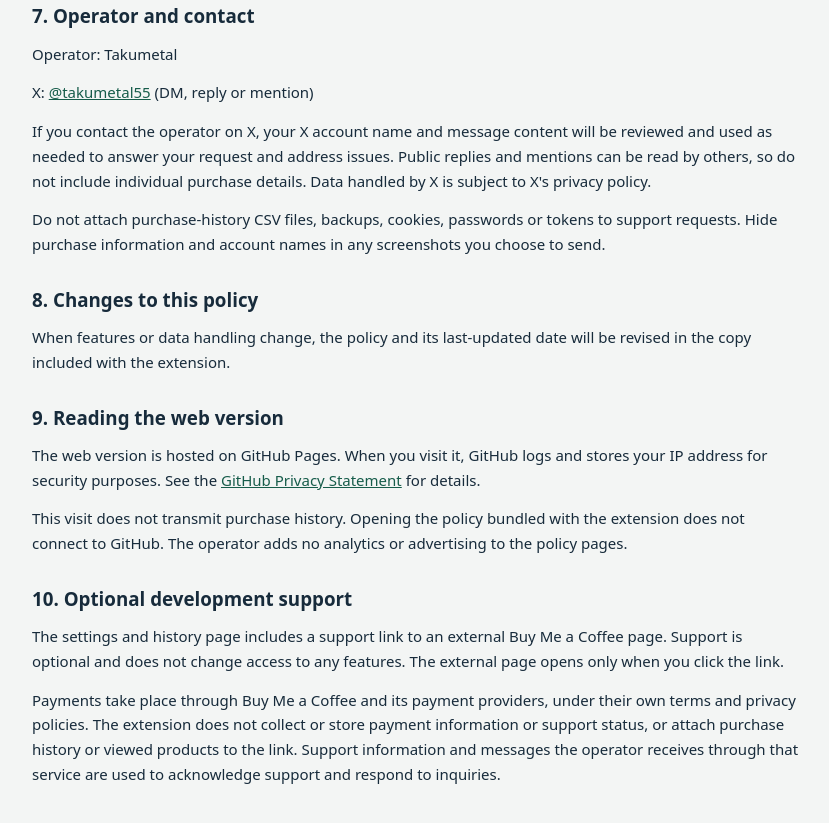
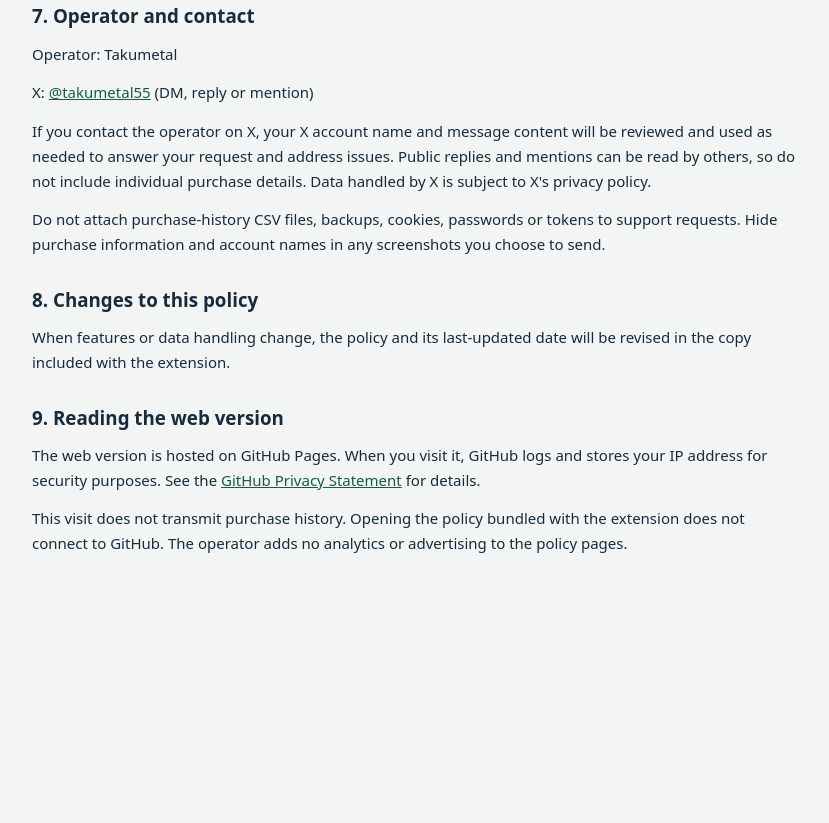
Before and after one commit to Takumetal/comc-purchase-history-helper-privacy, a plain HTML site: page index.html in a window 1280 px wide. Shown: the part 2154-2977 px from the top of the page, without its empty margins (222-1051 px from the left). After the commit the page ends 2812 px from the top, so only its background shows below. Drawn offline with Linux system fonts and the light colour scheme.

Commit message:
Revert "Describe optional development support"
This reverts commit 86b019388118ba6e54fbea890d9555902399ab3c.

```diff
--- a/index.html
+++ b/index.html
@@ -73,11 +73,6 @@
     <p>The web version is hosted on GitHub Pages. When you visit it, GitHub logs and stores your IP address for security purposes. See the <a href="https://docs.github.com/en/site-policy/privacy-policies/github-general-privacy-statement" target="_blank" rel="noopener noreferrer">GitHub Privacy Statement</a> for details.</p>
     <p>This visit does not transmit purchase history. Opening the policy bundled with the extension does not connect to GitHub. The operator adds no analytics or advertising to the policy pages.</p>
   </section>
-  <section aria-labelledby="voluntary-support">
-    <h2 id="voluntary-support">10. Optional development support</h2>
-    <p>The settings and history page includes a support link to an external Buy Me a Coffee page. Support is optional and does not change access to any features. The external page opens only when you click the link.</p>
-    <p>Payments take place through Buy Me a Coffee and its payment providers, under their own terms and privacy policies. The extension does not collect or store payment information or support status, or attach purchase history or viewed products to the link. Support information and messages the operator receives through that service are used to acknowledge support and respond to inquiries.</p>
-  </section>
 </main>
 </body>
 </html>
```
Also changed, not shown: privacy-en.html (+0 -5 lines), privacy-ja.html (+0 -5 lines).
